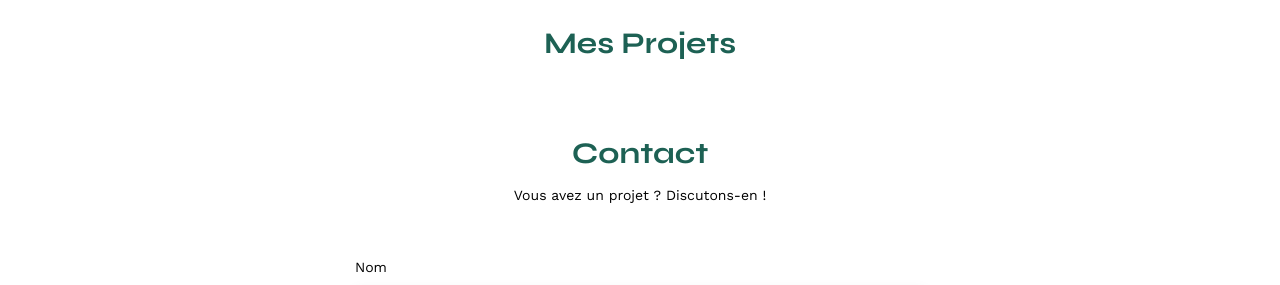
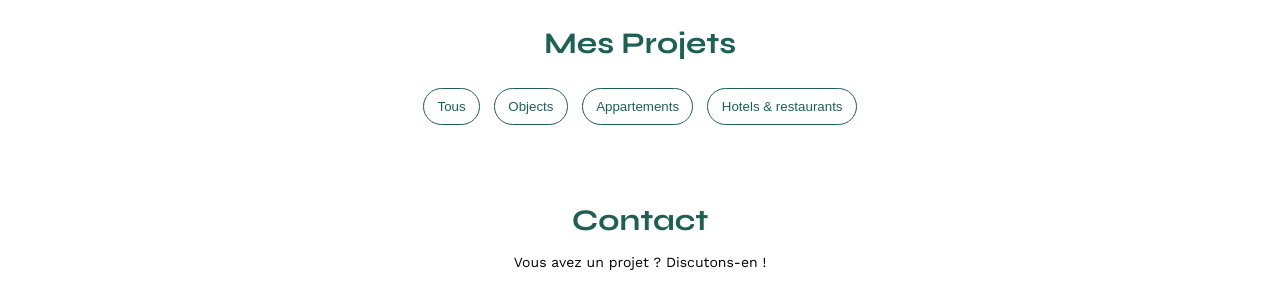
Before and after one commit to LoicPILLER/oc-p3, a plain HTML site: page FrontEnd/index.html in a window 1280 px wide. Shown: the part 507-792 px from the top of the page. Drawn offline with nearby package versions, Linux system fonts and the light colour scheme; no server answers.

Commit message:
add filters

```diff
--- a/FrontEnd/assets/style.css
+++ b/FrontEnd/assets/style.css
@@ -125,6 +125,23 @@ li:hover {
 	text-align: center;
 	margin-bottom: 1em;
 }
+
+#portfolio .filters {
+	display: flex;
+	justify-content: center;
+	gap: 1em;
+	margin-bottom: 30px;
+}
+
+.filters button {
+	padding: 0.75em 1em;
+	border-radius: 30px;
+	color: #1D6154;
+	background-color: white;
+	cursor: pointer;
+	border: 1px solid #1D6154;
+}
+
 .gallery {
 	width: 100%;
 	display: grid;
--- a/FrontEnd/index.html
+++ b/FrontEnd/index.html
@@ -37,6 +37,12 @@
 	</section>
 	<section id="portfolio">
 		<h2>Mes Projets</h2>
+		<div class="filters">
+			<button id="filter-all">Tous</button>
+			<button id="filter-object">Objects</button>
+			<button id="filter-apartment">Appartements</button>
+			<button id="filter-hotels-and-restaurants">Hotels & restaurants</button>
+		</div>
 		<div class="gallery"></div>
 	</section>
 	<section id="contact">
```
